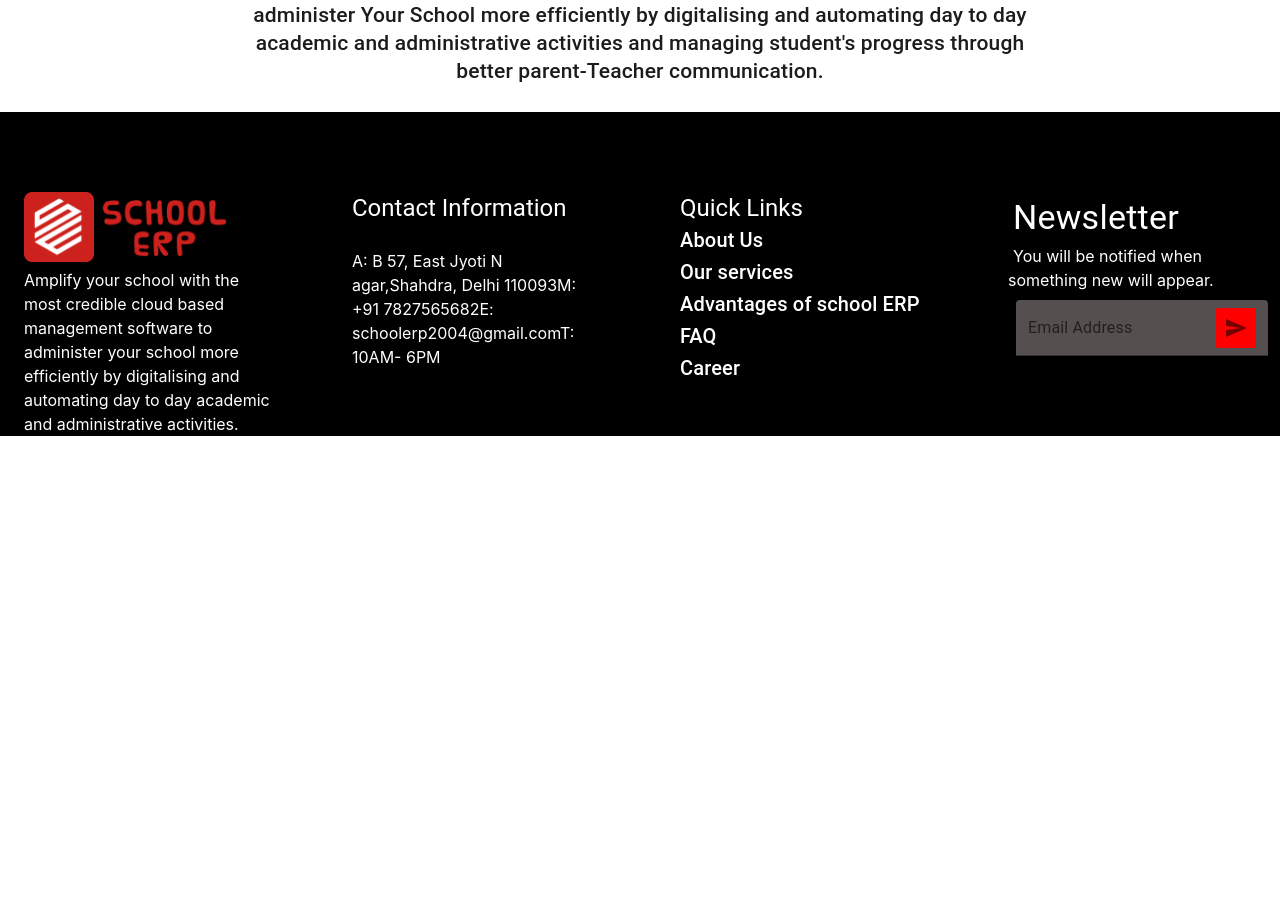
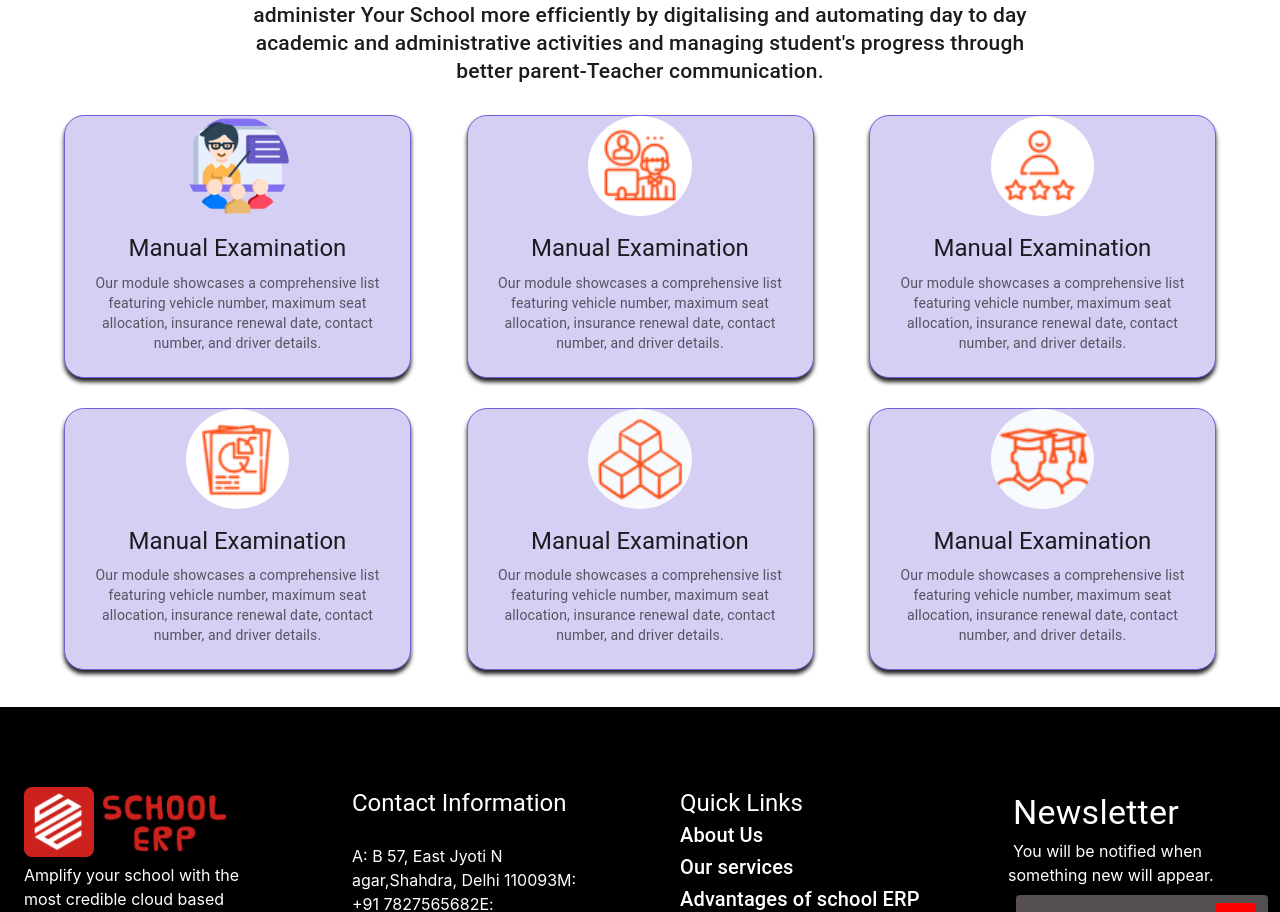
Before and after one commit to ahmadaafaq/skolar-erp, a React (Vite) app: page / in a window 1280 px wide. Shown: the part 969-1881 px from the top of the page. Before the commit the page ends 1405 px from the top, so only its background shows below. Built offline with nearby package versions, Linux system fonts and the light colour scheme.

Commit message:
created card boxes designs

```diff
--- /dev/null
+++ b/src/components/featureCard/FeatureCard.jsx
@@ -0,0 +1,60 @@
+import * as React from "react";
+import Card from "@mui/material/Card";
+import CardActions from "@mui/material/CardActions";
+import CardContent from "@mui/material/CardContent";
+import CardMedia from "@mui/material/CardMedia";
+import Button from "@mui/material/Button";
+import Typography from "@mui/material/Typography";
+import { Container } from "@mui/material";
+
+import { featureCardData } from "../../data/data";
+
+export default function FeatureCard() {
+  const [showMedia, setShowMedia] = React.useState(true);
+  return (
+    <Container
+      sx={{
+        display: "flex",
+        flexWrap: "wrap",
+        justifyContent: "space-between",
+        rowGap: "30px",
+        paddingBottom: "40px",
+      }}
+    >
+      {featureCardData.map((card, i) => (
+        <Card
+          sx={{
+            maxWidth: 345,
+            background: "#D5CFF4",
+            boxShadow: "0px 4px 4px 0px",
+            border: "1px solid #745fdb",
+            textAlign: "center",
+            borderRadius: "20px",
+          }}
+        >
+          {/* {shoMedia && ( */}
+          <CardMedia
+            sx={{
+              height: 100,
+              borderRadius: "50%",
+              width: "30%",
+              margin: "0 auto",
+            }}
+            image={card.img}
+            title={card.title}
+          />
+          <CardContent>
+            <Typography gutterBottom variant="h5" component="div">
+              Manual Examination
+            </Typography>
+            <Typography variant="body2" color="text.secondary">
+              Our module showcases a comprehensive list featuring vehicle
+              number, maximum seat allocation, insurance renewal date, contact
+              number, and driver details.
+            </Typography>
+          </CardContent>
+        </Card>
+      ))}
+    </Container>
+  );
+}
--- a/src/components/home/Home.jsx
+++ b/src/components/home/Home.jsx
@@ -1,8 +1,9 @@
 import CardContainer from "../cardContainer/CardContainer";
 import ImgCarousel from "../carousel/Carousel";
 import ProductAndService from "../productAndService/ProductAndService";
+import FeatureCard from "../featureCard/FeatureCard";
 
-import { cardData, sliderData } from "../../data/data";
+import { cardData, sliderData, featureCardData } from "../../data/data";
 
 export default function Home() {
   return (
@@ -10,6 +11,7 @@ export default function Home() {
       <ImgCarousel sliderImages={sliderData} />
       <CardContainer cardData={cardData} />
       <ProductAndService />
+      <FeatureCard featureCardData={featureCardData} />
     </>
-    )
+  );
 }
--- a/src/data/data.js
+++ b/src/data/data.js
@@ -55,6 +55,33 @@ const cardData = [
   },
 ];
 
+const featureCardData = [
+  {
+    title: "Successful Years",
+    img: "/newcard1.png",
+  },
+  {
+    title: "Happy Clients",
+    img: "/study22.png",
+  },
+  {
+    title: "Customer Satisfaction",
+    img: "/study3333.png",
+  },
+  {
+    title: "Reports",
+    img: "/study4444.png",
+  },
+  {
+    title: "Modules",
+    img: "/study55.png",
+  },
+  {
+    title: "Students",
+    img: "/study66.png",
+  },
+];
+
 const pages = [
   {
     title: "Home",
@@ -82,4 +109,4 @@ const pages = [
   },
 ];
 
-export { sliderData, cardData, pages };
+export { sliderData, cardData, pages, featureCardData };
```
Also changed, not shown: public/newcard1.png (added), public/newcard2.png (added). Lines whose indentation alone changed are shown as unchanged.
